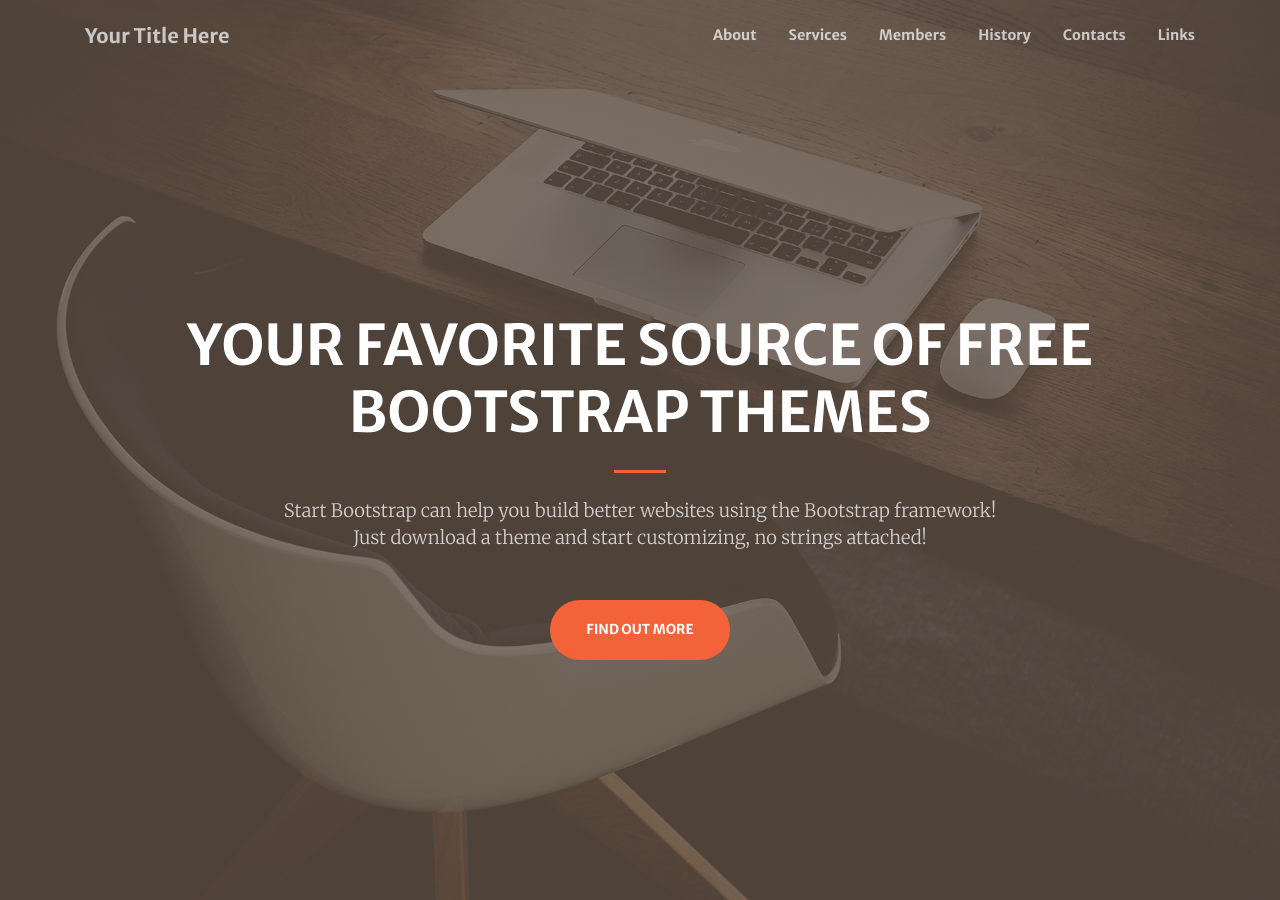
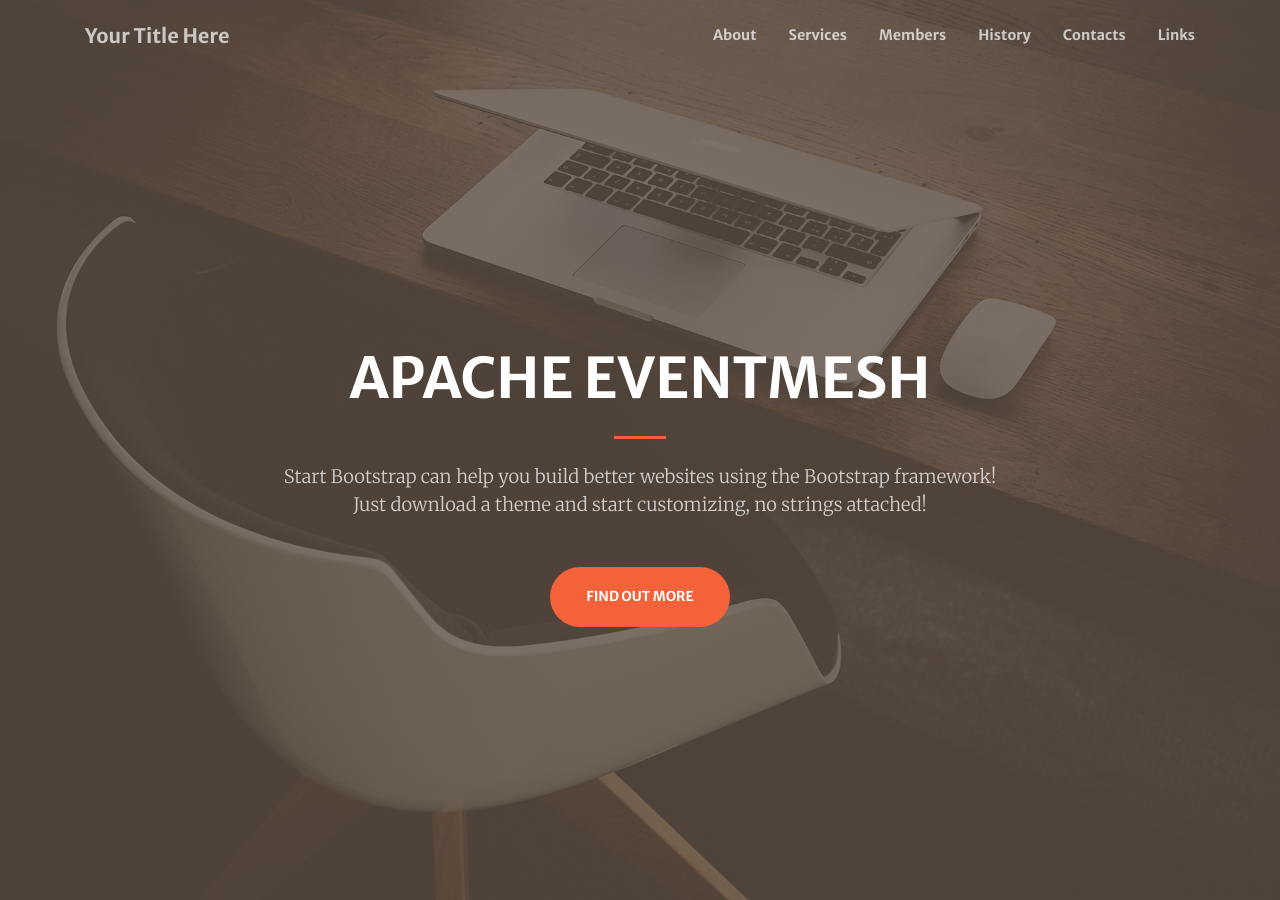
Before and after one commit to stackbit-projects/apache-eventmesh-06b72, a Jekyll site: the page built from index.md, in a window 1280 px wide and 900 px high. Built offline with Jekyll 4.4.1, drawn with Linux system fonts in a browser that asks for light colours.

Commit message:
index.md: updated title in header

```diff
--- a/index.md
+++ b/index.md
@@ -1,37 +1,36 @@
 ---
 layout: home
 header:
-  title: Your Favorite Source of Free Bootstrap Themes
+  title: Apache EventMesh
   text: >
     Start Bootstrap can help you build better websites using the Bootstrap
     framework! Just download a theme and start customizing, no strings attached!
-  action: # action button is optional
+  action:
     label: Find Out More
     url: '#about'
-
-
 sections:
   - type: call-to-action.html
     section_id: about
     background_style: bg-primary
     title: We've got what you need!
-    text: Start Bootstrap has everything you need to get your new website up and running in no time! All of the templates and themes on Start Bootstrap are open source, free to download, and easy to use. No strings attached!
+    text: >-
+      Start Bootstrap has everything you need to get your new website up and
+      running in no time! All of the templates and themes on Start Bootstrap are
+      open source, free to download, and easy to use. No strings attached!
     actions:
       - title: Get Started!
         url: '#page-top'
         class: btn-light
-
   - type: services.html
     section_id: services
-    #background_style: bg-info
     title: At Your Service
     services:
       - title: Sturdy Templates
         text: Our templates are updated regularly so they don't break.
         icon: fa-gem text-info
-        url: https://startbootstrap.com/
+        url: 'https://startbootstrap.com/'
       - title: Ready to Ship
-        text: You can use this theme as is, or you can make changes!
+        text: 'You can use this theme as is, or you can make changes!'
         icon: fa-paper-plane
       - title: Up to Date
         text: We update dependencies to keep things fresh.
@@ -78,15 +70,13 @@ sections:
         text: This is a very short project description.
         icon: 6.jpg
         url: '#'
-
   - type: aside.html
     section_id: aside
     title: Free Download at Start Bootstrap!
     actions:
       - title: Download Now!
-        url: https://startbootstrap.com/themes/creative/
+        url: 'https://startbootstrap.com/themes/creative/'
         class: btn-light
-
   - type: members.html
     section_id: members
     title: Our Crew!
@@ -105,18 +95,17 @@ sections:
         image: assets/img/members/person3.jpg
         url: '#'
       - title: Todd E. Anderson
-        text: Drums, percussion.
+        text: 'Drums, percussion.'
         image: assets/img/members/person5.jpg
         url: '#'
       - title: Daniel T. Riley
-        text: Musician, songwriter, producer.
+        text: 'Musician, songwriter, producer.'
         image: assets/img/members/person6.jpg
         url: '#'
       - title: Ella P. Walter
         text: PR.
         image: assets/img/members/person7.jpg
         url: '#'
-
   - type: timeline.html
     section_id: timeline
     title: Major Achievements!
@@ -124,39 +113,35 @@ sections:
     last_image: assets/img/timeline-end.png
     actions:
       - image: assets/img/portfolio/thumbnails/1.jpg
-        title: >+
-          2017-2018
-          **Humble Beginnings**
+        title: |
+          2017-2018 **Humble Beginnings**
         text: >-
           We begun with small group of people willing to work hard and make our
           teaching skills worth , in front of all others!
       - image: assets/img/portfolio/thumbnails/2.jpg
-        title: >+
-          November 2019
-          An Coaching started
+        title: |
+          November 2019 An Coaching started
         text: >-
-          We started to gather like minded people and started our stategies
-          and future plans to them. As a result , interested people joined us!
-
+          We started to gather like minded people and started our stategies and
+          future plans to them. As a result , interested people joined us!
   - type: contact.html
     section_id: contacts
     title: Let's Get In Touch!
     text: >-
-      Ready to start your next project with us? Give us a call or send us an email
-      and we will get back to you as soon as possible!
+      Ready to start your next project with us? Give us a call or send us an
+      email and we will get back to you as soon as possible!
     actions:
-    - title: +1 (202) 555-014
-      icon: fa-phone
-    - title: E-Mail
-      icon: fa-envelope
-      url: mailto:contact@yourwebsite.com
-    - title: Twitter
-      icon: fa-twitter
-      icon_type: fab
-      url: '#'
-    - title: Facebook
-      icon: fa-facebook
-      icon_type: fab
-      url: '#'
-
+      - title: +1 (202) 555-014
+        icon: fa-phone
+      - title: E-Mail
+        icon: fa-envelope
+        url: 'mailto:contact@yourwebsite.com'
+      - title: Twitter
+        icon: fa-twitter
+        icon_type: fab
+        url: '#'
+      - title: Facebook
+        icon: fa-facebook
+        icon_type: fab
+        url: '#'
 ---
```
Also changed, not shown: other parts of index.md (+0 -7 lines).
